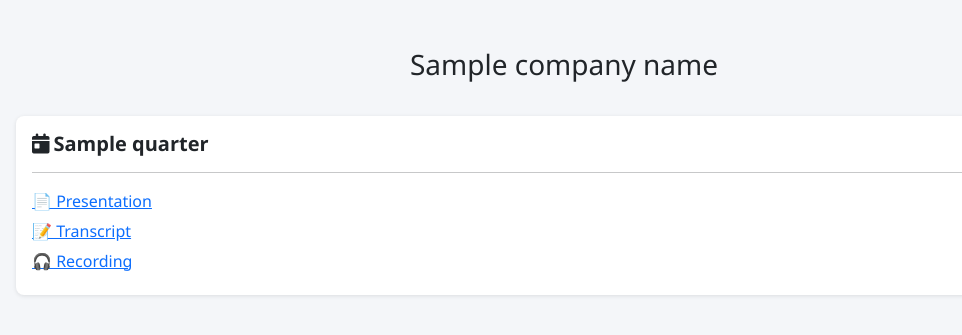
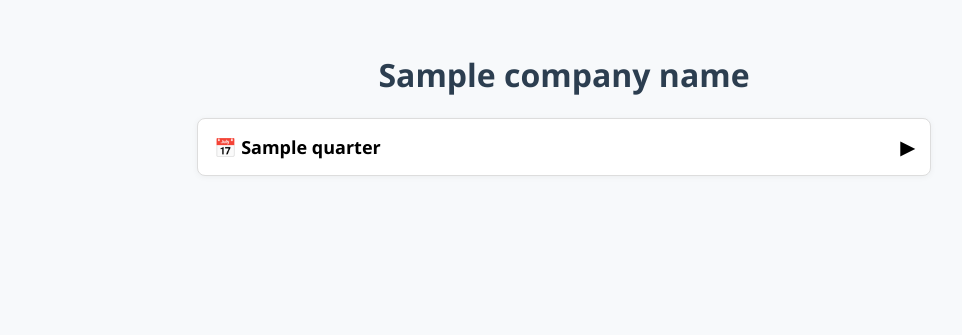
Before and after one commit to uday1909/investor-portal_backend, a Flask app: template templates/company_page.html in a window 1280 px wide. Shown: the top 335 px of the page, without its empty margins (76-1038 px from the left). Run offline with Flask 2, Linux system fonts and the light colour scheme; the template is opened without the code that fills it: most values are stand-ins (such as "Sample title", 1, 10 or a date in 2020).

Commit message:
Update company_page.html

```diff
--- a/templates/company_page.html
+++ b/templates/company_page.html
@@ -1,67 +1,117 @@
 <!DOCTYPE html>
 <html lang="en">
 <head>
-  <meta charset="UTF-8" />
-  <meta name="viewport" content="width=device-width, initial-scale=1.0"/>
-  <title>{{ company_name }} – Investor Desk</title>
-  <link rel="stylesheet" href="https://cdn.jsdelivr.net/npm/bootstrap@5.3.0/dist/css/bootstrap.min.css"/>
-  <link rel="stylesheet" href="https://cdnjs.cloudflare.com/ajax/libs/font-awesome/6.4.0/css/all.min.css"/>
+  <meta charset="UTF-8">
+  <title>{{ company_name }} - Earnings Info | StocksLedger</title>
+  <meta name="viewport" content="width=device-width, initial-scale=1.0">
+
+  <!-- SEO Meta Tags -->
+  <meta name="description" content="Quarterly earnings, investor calls, and reports for {{ company_name }}.">
+  <meta name="keywords" content="{{ company_name }} concall, {{ company_name }} results, investor presentation, earnings call, StocksLedger">
+  <meta name="author" content="StocksLedger">
+
+  <!-- Open Graph -->
+  <meta property="og:title" content="{{ company_name }} - Investor Info">
+  <meta property="og:description" content="Access concall recordings, earnings transcripts, and presentations for {{ company_name }}.">
+  <meta property="og:type" content="website">
+  <meta property="og:image" content="https://investor-portal-backend.onrender.com/static/stocksledger.png">
+  <meta property="og:url" content="https://investor-portal-backend.onrender.com/company/{{ company_name }}">
+
   <style>
     body {
-      background: #f4f6f9;
       font-family: 'Segoe UI', sans-serif;
+      margin: 0;
+      padding: 2rem;
+      background: #f7f9fb;
     }
-    .quarter-box {
-      background: white;
+
+    h1 {
+      text-align: center;
+      color: #2c3e50;
+    }
+
+    .quarter-card {
+      border: 1px solid #ddd;
       border-radius: 8px;
-      padding: 16px;
-      margin: 10px;
-      box-shadow: 0 1px 4px rgba(0,0,0,0.1);
-      flex: 1 0 280px;
+      padding: 1rem;
+      margin: 1rem auto;
+      max-width: 700px;
+      background: #fff;
+      box-shadow: 0 1px 6px rgba(0,0,0,0.05);
+      cursor: pointer;
+      transition: 0.2s ease;
     }
-    .quarter-scroll {
+
+    .quarter-card:hover {
+      background: #f0f8ff;
+    }
+
+    .quarter-title {
+      font-size: 18px;
+      font-weight: bold;
       display: flex;
-      flex-wrap: nowrap;
-      overflow-x: auto;
-      padding-bottom: 20px;
+      justify-content: space-between;
+      align-items: center;
     }
-    .quarter-box h5 {
-      font-weight: 600;
+
+    .file-list {
+      margin-top: 10px;
+      padding-left: 20px;
+      display: none;
     }
-    .file-link {
-      display: block;
+
+    .file-list li {
       margin: 6px 0;
     }
+
+    .file-list a {
+      text-decoration: none;
+      color: #007acc;
+    }
+
+    .file-list a:hover {
+      text-decoration: underline;
+    }
+
+    .icon {
+      margin-right: 6px;
+    }
   </style>
+
 </head>
 <body>
-  <div class="container mt-5">
-    <h3 class="text-center mb-4">{{ company_name }}</h3>
 
-    {% if company_data %}
-    <div class="quarter-scroll">
-      {% for quarter, files in company_data.items() %}
-      <div class="quarter-box">
-        <h5><i class="fa-solid fa-calendar-day me-1"></i>{{ quarter }}</h5>
-        <hr />
-        {% if files.get('presentation') %}
-          <a class="file-link" href="{{ files.presentation }}" target="_blank">📄 Presentation</a>
-        {% endif %}
-        {% if files.get('transcript') %}
-          <a class="file-link" href="{{ files.transcript }}" target="_blank">📝 Transcript</a>
-        {% endif %}
-        {% if files.get('recording') %}
-          <a class="file-link" href="{{ files.recording }}" target="_blank">🎧 Recording</a>
-        {% endif %}
-        {% if not (files.get('presentation') or files.get('transcript') or files.get('recording')) %}
-          <p class="text-muted mb-0">No data available for this quarter.</p>
-        {% endif %}
-      </div>
+  <h1>{{ company_name }}</h1>
+
+  {% for quarter, files in company_data.items() %}
+  <div class="quarter-card" onclick="toggleList('{{ loop.index }}')">
+    <div class="quarter-title">
+      <span>📅 {{ quarter }}</span>
+      <span>▶</span>
+    </div>
+    <ul class="file-list" id="list-{{ loop.index }}">
+      {% for file in files %}
+        <li>
+          <span class="icon">
+            {% if file.file.endswith(".pdf") %}📄
+            {% elif file.file.endswith(".mp3") or file.file.endswith(".m4a") %}🎧
+            {% elif file.file.endswith(".txt") %}📝
+            {% else %}📁
+            {% endif %}
+          </span>
+          <a href="{{ file.file }}" target="_blank">{{ file.name }}</a>
+        </li>
       {% endfor %}
-    </div>
-    {% else %}
-      <div class="alert alert-warning text-center">No data found for this company.</div>
-    {% endif %}
+    </ul>
   </div>
+  {% endfor %}
+
+  <script>
+    function toggleList(id) {
+      const el = document.getElementById("list-" + id);
+      el.style.display = el.style.display === "block" ? "none" : "block";
+    }
+  </script>
+
 </body>
 </html>
```
